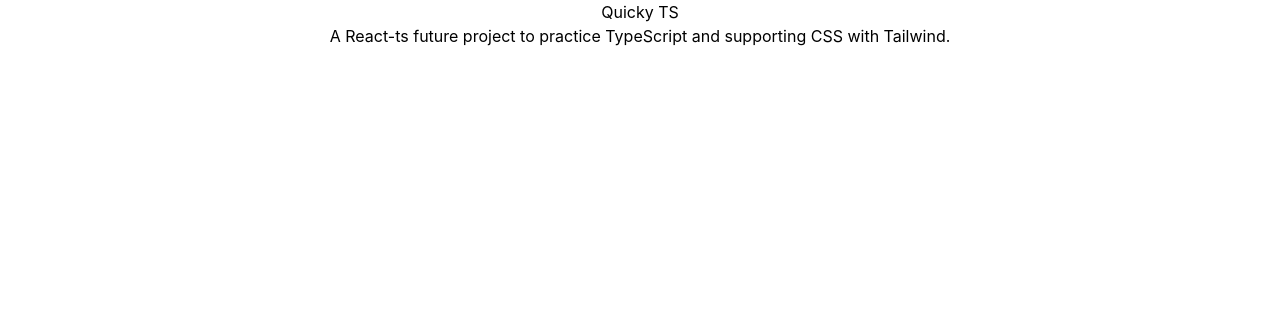
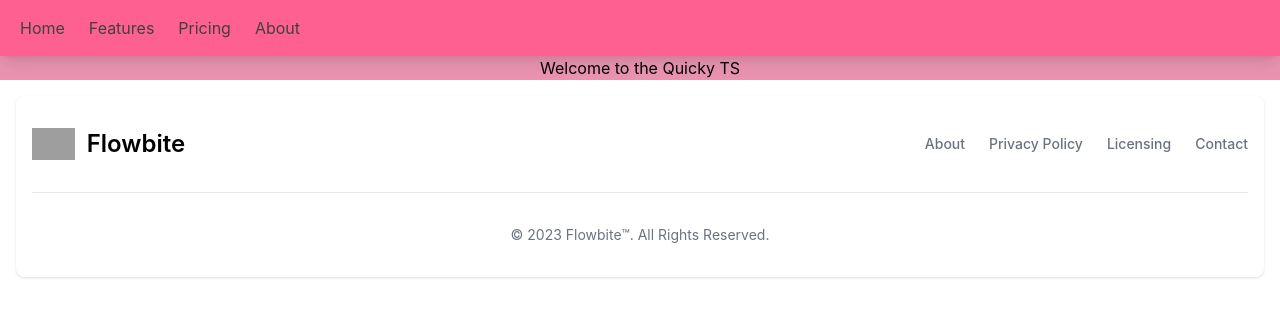
Before and after one commit to JhohanCortes/Quicky-TS, a React (Create React App) app: page / in a window 1280 px wide. Shown: the top 316 px of the page. Built offline with nearby package versions, Linux system fonts and the light colour scheme; grey boxes are pictures that could not be loaded.

Commit message:
structure

```diff
--- a/src/App.tsx
+++ b/src/App.tsx
@@ -1,12 +1,14 @@
-import React from "react";
-import logo from "./logo.svg";
+import Footer from "./components/Footer";
 import "./App.css";
+import Header from "./components/Header";
+import Home from "./components/Home";
 
 function App() {
   return <div className="text-center">
-    <h1>Quicky TS</h1>
-    <p> A React-ts future project to practice TypeScript and supporting CSS with Tailwind.</p>
-  </div>;
+    <Header/>
+    <Home/>
+    <Footer/>
+  </div>
 }
 
 export default App;
--- /dev/null
+++ b/src/components/Footer.tsx
@@ -0,0 +1,36 @@
+const Footer = () => {
+  return (
+
+
+<footer className="bg-white rounded-lg shadow dark:bg-gray-900 m-4">
+    <div className="w-full max-w-screen-xl mx-auto p-4 md:py-8">
+        <div className="sm:flex sm:items-center sm:justify-between">
+            <a href="https://flowbite.com/" className="flex items-center mb-4 sm:mb-0 space-x-3 rtl:space-x-reverse">
+                <img src="https://flowbite.com/docs/images/logo.svg" className="h-8" alt="Flowbite Logo" />
+                <span className="self-center text-2xl font-semibold whitespace-nowrap dark:text-white">Flowbite</span>
+            </a>
+            <ul className="flex flex-wrap items-center mb-6 text-sm font-medium text-gray-500 sm:mb-0 dark:text-gray-400">
+                <li>
+                    <a href="#" className="hover:underline me-4 md:me-6">About</a>
+                </li>
+                <li>
+                    <a href="#" className="hover:underline me-4 md:me-6">Privacy Policy</a>
+                </li>
+                <li>
+                    <a href="#" className="hover:underline me-4 md:me-6">Licensing</a>
+                </li>
+                <li>
+                    <a href="#" className="hover:underline">Contact</a>
+                </li>
+            </ul>
+        </div>
+        <hr className="my-6 border-gray-200 sm:mx-auto dark:border-gray-700 lg:my-8" />
+        <span className="block text-sm text-gray-500 sm:text-center dark:text-gray-400">© 2023 <a href="https://flowbite.com/" className="hover:underline">Flowbite™</a>. All Rights Reserved.</span>
+    </div>
+</footer>
+
+
+  )
+}
+
+export default Footer
--- /dev/null
+++ b/src/components/Header.tsx
@@ -0,0 +1,76 @@
+const Header = () => {
+  return <div>
+    {/* <!-- TW Elements is free under AGPL, with commercial license required for specific uses. See more details: https://tw-elements.com/license/ and contact us for queries at tailwind@mdbootstrap.com -->  */}
+<header>
+  {/* <!-- Navigation bar --> */}
+  <nav
+    className="relative flex w-full items-center justify-between bg-primary py-2 text-white shadow-lg hover:text-neutral-700 focus:text-neutral-700 dark:bg-neutral-600 dark:text-neutral-200 md:flex-wrap md:justify-start"
+    data-te-navbar-ref>
+    <div className="flex w-full flex-wrap items-center justify-between px-3">
+      <div className="flex items-center">
+        {/* <!-- Hamburger menu button --> */}
+        <button
+          className="border-0 bg-transparent px-2 text-xl leading-none transition-shadow duration-150 ease-in-out hover:text-neutral-700 focus:text-neutral-700 dark:hover:text-white dark:focus:text-white lg:hidden"
+          type="button"
+          data-te-collapse-init
+          data-te-target="#navbarSupportedContentY"
+          aria-controls="navbarSupportedContentY"
+          aria-expanded="false"
+          aria-label="Toggle navigation">
+          {/* <!-- Hamburger menu icon --> */}
+        </button>
+      </div>
+
+      {/* <!-- Navigation links --> */}
+      <div
+        className="!visible hidden grow basis-[100%] items-center lg:!flex lg:basis-auto"
+        id="navbarSupportedContentY"
+        data-te-collapse-item>
+        <ul
+          className="mr-auto flex flex-col lg:flex-row"
+          data-te-navbar-nav-ref>
+          <li className="mb-4 lg:mb-0 lg:pr-2" data-te-nav-item-ref>
+            <a
+              className="block transition duration-150 ease-in-out hover:text-neutral-700 focus:text-neutral-700 disabled:text-black/30 dark:hover:text-white dark:focus:text-white lg:p-2 [&.active]:text-black/90"
+              href="#!"
+              data-te-nav-link-ref
+              data-te-ripple-init
+              data-te-ripple-color="light"
+              >Home</a>
+          </li>
+          <li className="mb-4 lg:mb-0 lg:pr-2" data-te-nav-item-ref>
+            <a
+              className="block transition duration-150 ease-in-out hover:text-neutral-700 focus:text-neutral-700 disabled:text-black/30 dark:hover:text-white dark:focus:text-white lg:p-2 [&.active]:text-black/90"
+              href="#!"
+              data-te-nav-link-ref
+              data-te-ripple-init
+              data-te-ripple-color="light"
+              >Features</a>
+          </li>
+          <li className="mb-4 lg:mb-0 lg:pr-2" data-te-nav-item-ref>
+            <a
+              className="block transition duration-150 ease-in-out hover:text-neutral-700 focus:text-neutral-700 disabled:text-black/30 dark:hover:text-white dark:focus:text-white lg:p-2 [&.active]:text-black/90"
+              href="#!"
+              data-te-nav-link-ref
+              data-te-ripple-init
+              data-te-ripple-color="light"
+              >Pricing</a>
+          </li>
+          <li className="mb-2 lg:mb-0 lg:pr-2" data-te-nav-item-ref>
+            <a
+              className="block transition duration-150 ease-in-out hover:text-neutral-700 focus:text-neutral-700 disabled:text-black/30 dark:hover:text-white dark:focus:text-white lg:p-2 [&.active]:text-black/90"
+              href="#!"
+              data-te-nav-link-ref
+              data-te-ripple-init
+              data-te-ripple-color="light"
+              >About</a>
+          </li>
+        </ul>
+      </div>
+    </div>
+  </nav>
+</header>
+  </div>;
+};
+
+export default Header;
--- /dev/null
+++ b/src/components/Home.tsx
@@ -0,0 +1,9 @@
+const Home = () => {
+  return (
+    <div>
+      <h1 className="bg-secondary">Welcome to the Quicky TS</h1>
+    </div>
+  )
+}
+
+export default Home
--- /dev/null
+++ b/src/components/RapidTest.tsx
@@ -0,0 +1,10 @@
+const RapidTest = () => {
+    return (
+      <div><div className="text-center">
+      <h1>Quicky TS</h1>
+      <p> A React-ts future project to practice TypeScript and supporting CSS with Tailwind.</p>
+    </div>;</div>
+    )
+  }
+
+  export default RapidTest
--- /dev/null
+++ b/src/components/Scoreboard.tsx
@@ -0,0 +1,10 @@
+const Scoreboard = () => {
+  return (
+    <div><div className="text-center">
+    <h1>Quicky TS</h1>
+    <p> A React-ts future project to practice TypeScript and supporting CSS with Tailwind.</p>
+  </div>;</div>
+  )
+}
+
+export default Scoreboard
--- a/tailwind.config.js
+++ b/tailwind.config.js
@@ -4,7 +4,15 @@
     "./src/**/*.{js,jsx,ts,tsx}",
   ],
   theme: {
-    extend: {},
+    extend: {
+      colors: {
+        primary: "#fe6091",
+        secondary: "#e993b0",
+        accent: "#2e73d0",
+        tertiary: "#d97abf",
+        highlight: "#59e4ec",
+      },
+    },
   },
   plugins: [],
-}
+};
```
